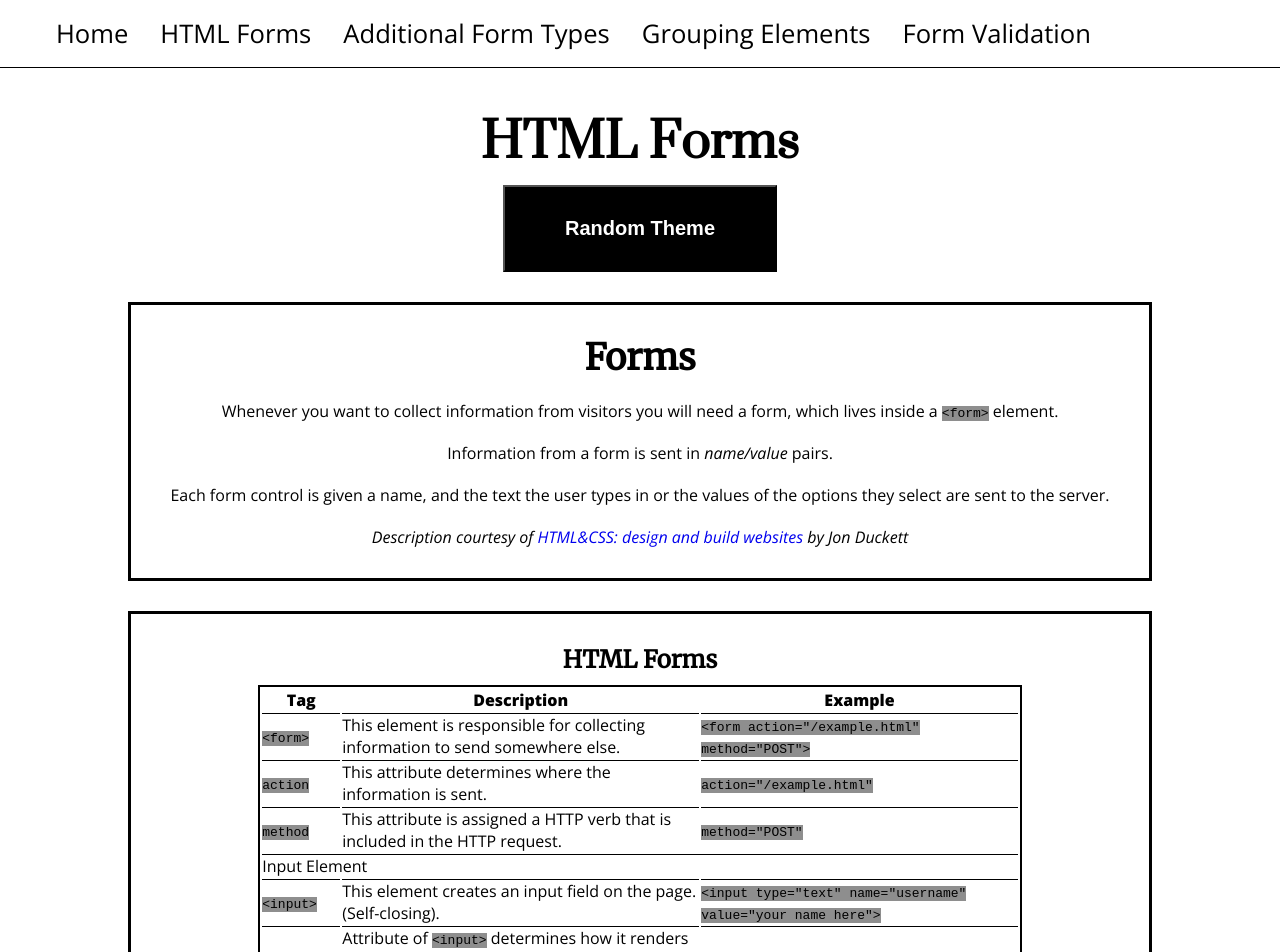
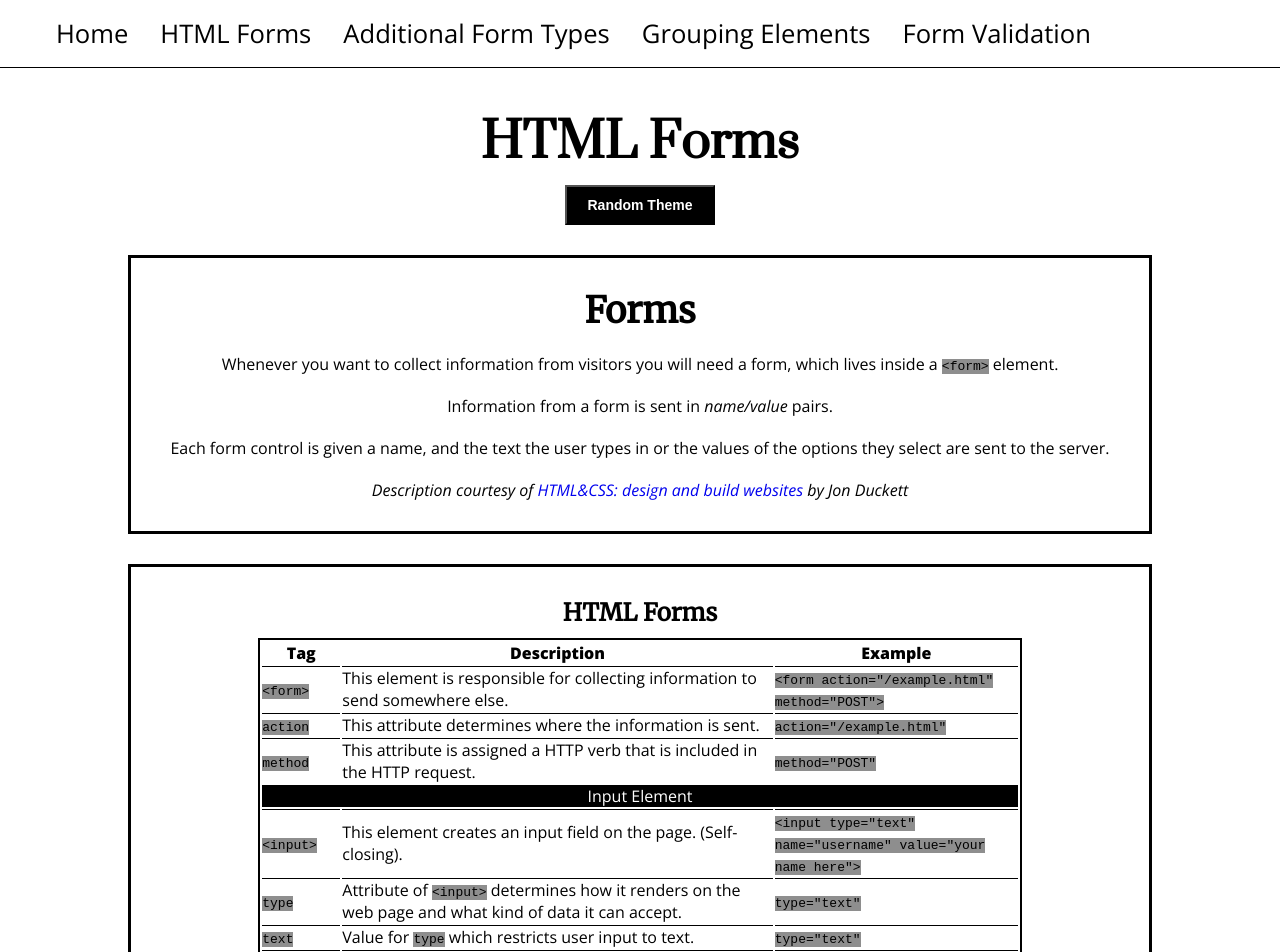
Before and after one commit to ChrisDeCleene/html-css-cheatsheet, a plain HTML site: page forms.html in a window 1280 px wide. Shown: the top 952 px of the page. Drawn offline with nearby package versions, Linux system fonts and the light colour scheme.

Commit message:
Change naming convention of id theme-select to class little-button for easy use across site. Make footer position absolute. Add styling for table-break. Remove imports sections for fonts.

```diff
--- a/style.css
+++ b/style.css
@@ -19,11 +19,6 @@
   --orange: #fb8500ff;
 
 }
-
-/*******************************************************************
-  IMPORTS SECTION
-*******************************************************************/
-@import url('https://fonts.googleapis.com/css2?family=Merriweather:ital@0;1&family=Open+Sans:ital,wght@0,400;0,800;1,400&family=Prata&display=swap');
 
 /*******************************************************************
   RESET SECTION:
@@ -154,7 +149,7 @@ button:hover{
   color: var(--black);
 }
 
-#themeselect{
+.little-button{
   padding: 10px 20px;
   margin: 0 auto;
   font-size: 14px;
@@ -217,6 +212,15 @@ td {
   border-top: 1px solid var(--black);
 }
 
+.table-break{
+  background-color: var(--black);
+  color: var(--white);
+  text-align: center;
+  width: 100%;
+  border-top: none;
+  border-bottom: none;
+}
+
 .code {
   font-family: monospace;
   background-color: var(--spanish-gray);
@@ -226,6 +230,7 @@ footer{
   padding: 20px;
   text-align: center;
   width: 100%;
+  position: absolute;
 }
 
 @media only screen and (max-width:1148px) {
```
